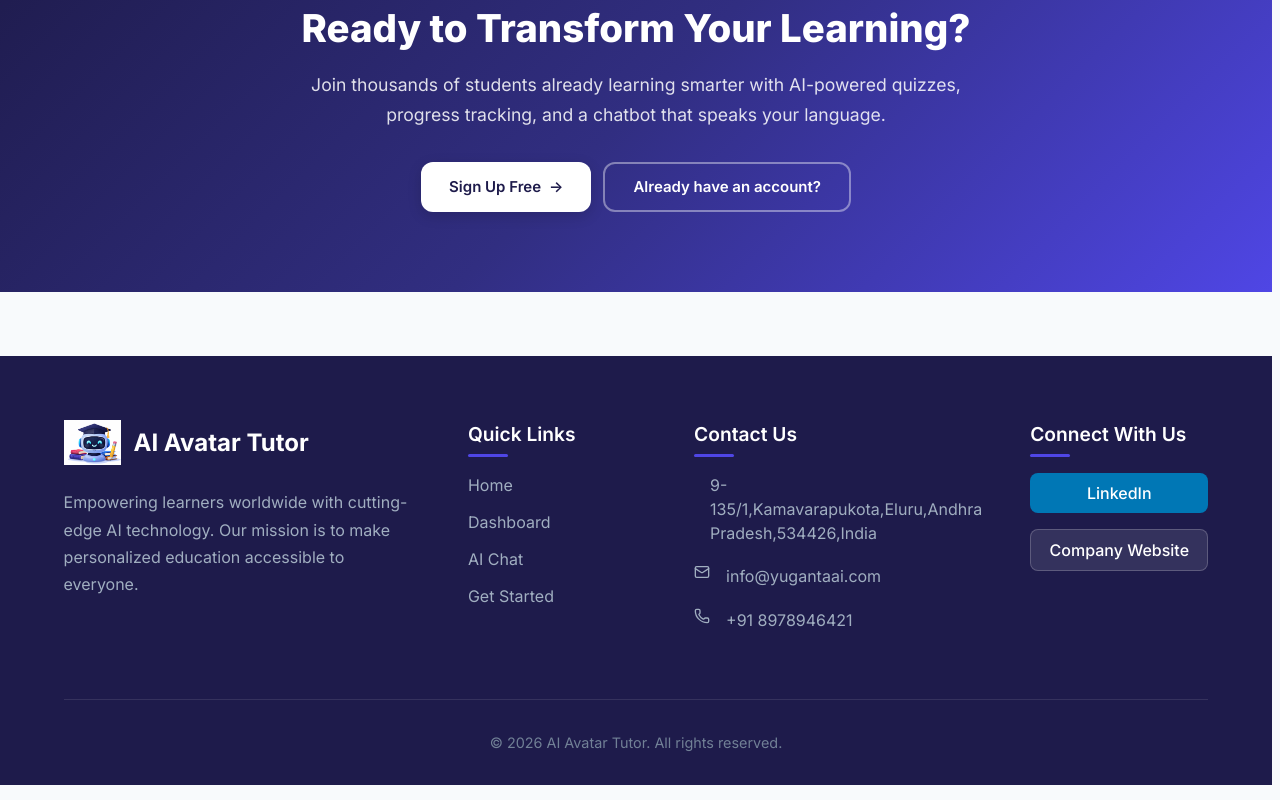
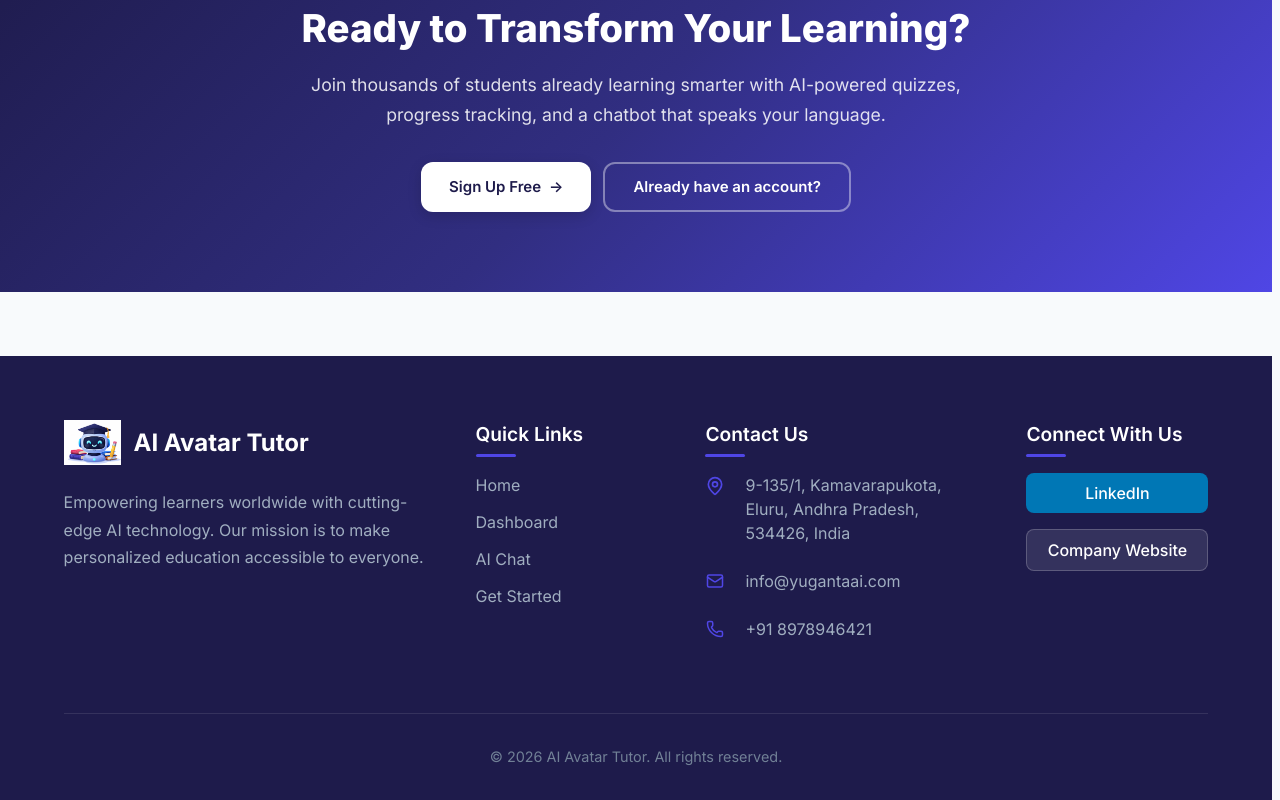
Before and after one commit to Swathidattha02/chatbot_web, a React (Create React App) app in the folder website_frontend/: page / in a window 1280 px wide. Shown: the part 3649-4449 px from the top of the page. Built offline with nearby package versions, Linux system fonts and the light colour scheme; no server answers.

Commit message:
fixed footer icon and alignment issues

```diff
--- a/website_frontend/src/components/Footer.js
+++ b/website_frontend/src/components/Footer.js
@@ -38,15 +38,15 @@ function Footer() {
                         <h4 className="footer-title">Contact Us</h4>
                         <ul className="contact-list">
                             <li>
-                                <span className="contact-icon"><MapPin size={16} /></span>
-                                <span>9-135/1,Kamavarapukota,Eluru,Andhra Pradesh,534426,India</span>
+                                <span className="contact-icon"><MapPin size={20} /></span>
+                                <span>9-135/1, Kamavarapukota, Eluru, Andhra Pradesh, 534426, India</span>
                             </li>
                             <li>
-                                <span className="contact-icon"><Mail size={16} /></span>
+                                <span className="contact-icon"><Mail size={18} /></span>
                                 <a href="mailto:info@yugantaai.com">info@yugantaai.com</a>
                             </li>
                             <li>
-                                <span className="contact-icon"><Phone size={16} /></span>
+                                <span className="contact-icon"><Phone size={18} /></span>
                                 <a href="tel:+918978946421">+91 8978946421</a>
                             </li>
                         </ul>
--- a/website_frontend/src/styles/Footer.css
+++ b/website_frontend/src/styles/Footer.css
@@ -91,10 +91,20 @@
 
 .contact-list li {
     display: flex;
-    gap: 1rem;
-    margin-bottom: 1.2rem;
+    gap: 1.25rem;
+    margin-bottom: 1.5rem;
     color: #a0aec0;
     align-items: flex-start;
+    line-height: 1.5;
+}
+
+.contact-icon {
+    display: flex;
+    align-items: center;
+    justify-content: center;
+    min-width: 20px;
+    color: #4f46e5;
+    margin-top: 3px;
 }
 
 .contact-list a {
```
